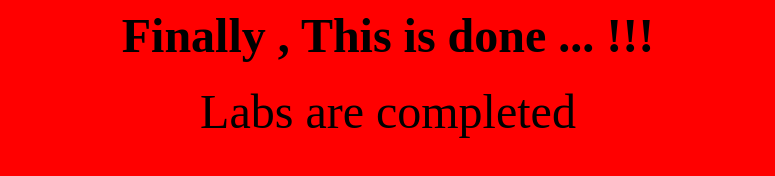
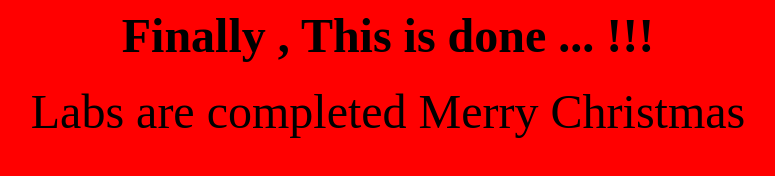
Before and after one commit to shekharshin/shekhar-BG, a plain HTML site: page index.html in a window 1280 px wide. Shown: the whole page, without its empty margins (252-1027 px from the left). Drawn offline with Linux system fonts and the light colour scheme.

Commit message:
Update index.html

```diff
--- a/index.html
+++ b/index.html
@@ -3,6 +3,7 @@
      <center>
             <h1> <FONT SIZE =8>Finally , This is done ... !!! </FONT></h1>
             <p1> <FONT SIZE = 10 > Labs are completed  </p1>
+            <p2> <FONT SIZE = 10 > Merry Christmas </p1>
      </center>
   </body>
   </html>
```
